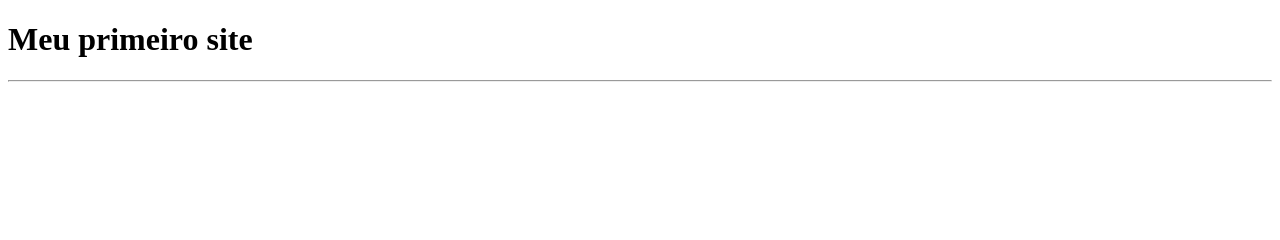
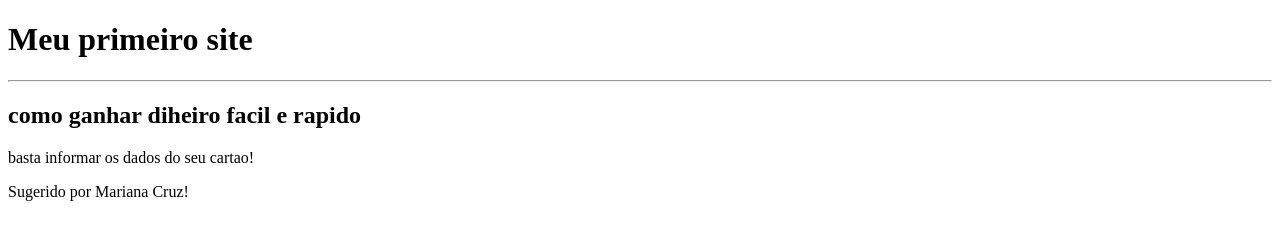
Before and after one commit to EngSoftwareFatecRL/neymar, a plain HTML site: page index.html in a window 1280 px wide. Drawn offline with Linux system fonts and the light colour scheme.

Commit message:
v2 by Mariana

```diff
--- a/index.html
+++ b/index.html
@@ -8,6 +8,11 @@
 <body>
     <h1>Meu primeiro site</h1>
     <hr>
+    <h2>como ganhar diheiro facil e rapido</h2>
+    <p>
+        basta informar os dados do seu cartao!
+    </p>
+    <p> Sugerido por Mariana Cruz!</p>
 
 </body>
 </html>
```
